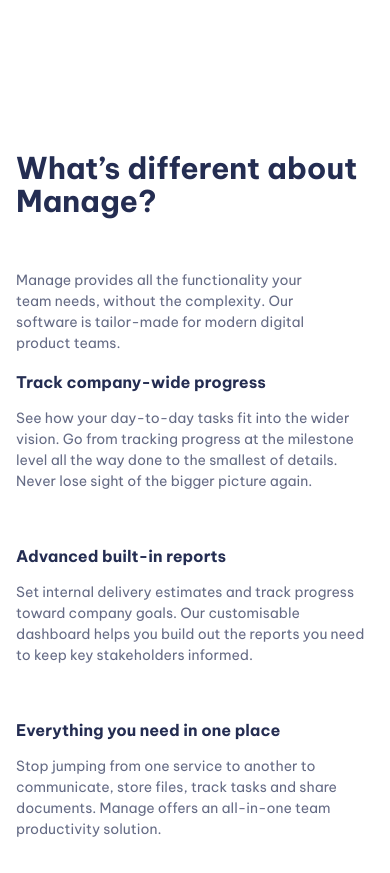
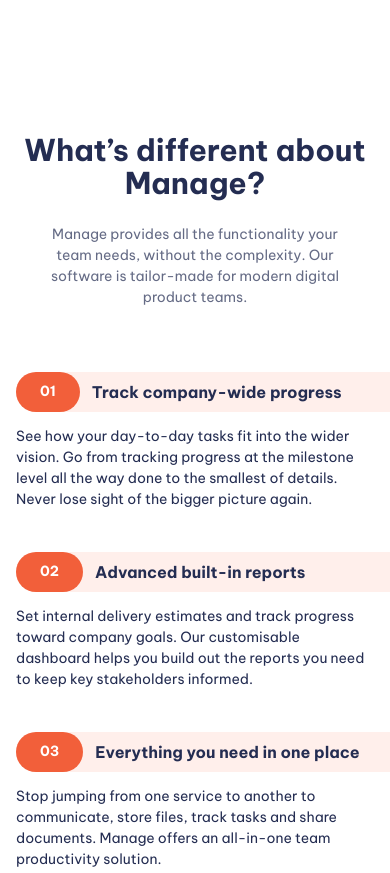
Before and after one commit to Khalidltf/responsive-website-w-HTML-n-CSS, a website built with Vite: page index.html in a window 390 px wide. Shown: the part 840-1713 px from the top of the page. Built offline with nearby package versions, Linux system fonts and the light colour scheme.

Commit message:
numbered list
Signed-off-by: khalidlotfi <khalidlotfi2005@gmail.com>

```diff
--- a/index.html
+++ b/index.html
@@ -57,28 +57,29 @@
       <section class="padding-block-900">
         <div class="container">
           <div class="even-columns">
-            <div class="flow">
+            <div class="flow text-center-sm-only margin-bottom-700" style="--flow-spacer: 1.5rem;">
               <h2 class="fs-secondary-heading fw-bold">What’s different about Manage?</h2>
               <p>Manage provides all the functionality your team needs, without the complexity. Our software is tailor-made for modern digital product teams.</p>
             </div>
+
             <div>
               <ul class="numbered-items | flow" role="list">
                 <li>
-                  <div class="flow" style="--flow-spacer: 1em;">
-                    <h3 class="fs-600 fw-bold">Track company-wide progress</h3>
-                    <p data-width="w ide">See how your day-to-day tasks fit into the wider vision. Go from tracking progress at the milestone level all the way done to the smallest of details. Never lose sight of the bigger picture again.</p>
+                  <div class="flow" style="--flow-spacer: 1em">
+                    <h3 class="numbered-items__title | fs-600 fw-bold">Track company-wide progress</h3>
+                    <p class="numbered-items__body" data-width="wide">See how your day-to-day tasks fit into the wider vision. Go from tracking progress at the milestone level all the way done to the smallest of details. Never lose sight of the bigger picture again.</p>
                   </div>
                 </li>
                 <li>
                   <div class="flow" style="--flow-spacer: 1em;">
-                    <h3 class="fs-600 fw-bold">Advanced built-in reports</h3>
-                    <p data-width="w ide">Set internal delivery estimates and track progress toward company goals. Our customisable dashboard helps you build out the reports you need to keep key stakeholders informed.</p>
+                    <h3 class="numbered-items__title | fs-600 fw-bold">Advanced built-in reports</h3>
+                    <p class="numbered-items__body" data-width="wide">Set internal delivery estimates and track progress toward company goals. Our customisable dashboard helps you build out the reports you need to keep key stakeholders informed.</p>
                   </div>
                 </li>
                 <li>
                   <div class="flow" style="--flow-spacer: 1em;">
-                    <h3 class="fs-600 fw-bold">Everything you need in one place</h3>
-                    <p data-width="w ide">Stop jumping from one service to another to communicate, store files, track tasks and share documents. Manage offers an all-in-one team productivity solution.</p>
+                    <h3 class="numbered-items__title | fs-600 fw-bold">Everything you need in one place</h3>
+                    <p class="numbered-items__body" data-width="wide">Stop jumping from one service to another to communicate, store files, track tasks and share documents. Manage offers an all-in-one team productivity solution.</p>
                   </div>
                 </li>
               </ul>
--- a/style.css
+++ b/style.css
@@ -69,8 +69,8 @@
 }
 
 /* Remove list styles on ul, ol elements with a list role, which suggests default styling will be removed */
-ul[role='list'],
-ol[role='list'] {
+ul[role="list"],
+ol[role="list"] {
   list-style: none;
 }
 
@@ -132,18 +132,18 @@
   max-width: 32ch;
 }
 
-p[data-width="w ide"] {
+p[data-width="wide"] {
   max-width: 42ch;
 }
 
 /* Button */
 .button {
   display: inline-flex;
+  cursor: pointer;
+  text-decoration: none;
+  border: 0;
   border-radius: 100vmax;
-  padding: 1.25em 2em;
-  text-decoration: none;
-  cursor: pointer;
-  border: 0;
+  padding: 1.25em 2.5em;
   font-weight: var(--fw-bold);
   font-size: var(--fs-button);
   line-height: 1;
@@ -157,7 +157,7 @@
   color: var(--clr-accent-400);
 }
 
-.button[data-shadow='none'] {
+.button[data-shadow="none"] {
   box-shadow: none;
 }
 
@@ -165,7 +165,6 @@
 .button:focus-visible {
   background-color: var(--clr-accent-300);
 }
-
 
 .button[data-type="inverted"]:hover,
 .button[data-type="inverted"]:focus-visible {
@@ -179,7 +178,7 @@
   padding-top: var(--size-700);
 }
 
-.nav-wrapper{
+.nav-wrapper {
   display: flex;
   justify-content: space-between;
   align-items: center;
@@ -216,15 +215,15 @@
     position: fixed;
     padding: var(--size-700);
     inset: 7rem var(--size-400) auto;
-    max-width: 32rem;
-    margin-inline: auto;
+    max-width: 25rem;
+    margin-left: auto;
     background: var(--clr-neutral-100);
     border-radius: var(--size-100);
     box-shadow: 0 0 0.75em rgb(0, 0, 0, 0.05);
   }
 
   .primary-header[data-overlay]::before {
-    content: '';
+    content: "";
     position: fixed;
     inset: 0;
     background-image: linear-gradient(rgb(0 0 0 / 0), rgb(0 0 0 / 0.8));
@@ -264,11 +263,11 @@
 
 .primary-footer-wrapper {
   display: grid;
-  gap: var(--size-700) ;
+  gap: var(--size-700);
   grid-template-areas:
-    'form'
-    'nav'
-    'logo-social';
+    "form"
+    "nav"
+    "logo-social";
 }
 
 .primary-footer-logo-social {
@@ -296,7 +295,7 @@
   gap: var(--size-200);
 }
 
-input:where([type='text'], [type='email']) {
+input:where([type="text"], [type="email"], ) {
   border-radius: 100vw;
   border: 0;
   padding: var(--size-300) var(--size-400);
@@ -376,7 +375,7 @@
 }
 
 .cta::before {
-  content: '';
+  content: "";
   position: absolute;
   z-index: -1;
   inset: 0;
@@ -387,11 +386,73 @@
   opacity: 0.1;
 }
 
+/* numbered items */
 
+.numbered-items {
+  counter-reset: count;
+  width: fit-content;
+  margin-inline: auto;
+}
 
+.numbered-items li {
+  counter-increment: count;
+}
 
+.numbered-items div {
+  display: grid;
+  position: relative;
+  align-items: center;
+  column-gap: var(--size-300);
+  grid-template-columns: min-content 1fr;
+}
 
+.numbered-items__title {
+  grid-row: 1 / 2;
+  grid-column: 2 / 3;
+  line-height: 1;
+}
 
+.numbered-items__body {
+  grid-column: 1 / -1;
+}
+
+@media (min-width: 30em) {
+  .numbered-items__body {
+    grid-column: 2 / -1;
+  }
+}
+
+.numbered-items div::before,
+.numbered-items div::after {
+  height: 40px;
+}
+
+.numbered-items div::before {
+  content: "0" counter(count);
+  display: flex;
+  align-items: center;
+  color: var(--clr-neutral-100);
+  font-weight: var(--fw-bold);
+  background-color: var(--clr-accent-400);
+  padding: 0 var(--size-500);
+  border-radius: 100vw;
+  grid-row: 1 / 2;
+  grid-column: 1 / 2;
+}
+
+@media (max-width: 30em) {
+  .numbered-items div::after {
+    --bg: var(--clr-accent-100);
+    content: "";
+    display: block;
+    z-index: -1;
+    border-radius: 100vw 0 0 100vw;
+    grid-column: 1 / -1;
+    grid-row: 1 / 2;
+    box-shadow: 5em 0 0 var(--bg);
+    background: var(--bg);
+  }
+}
 
 
 
@@ -432,22 +493,21 @@
 
 .visually-hidden {
   position: absolute;
-  position: absolute !important;
-  width: 1px !important;
-  height: 1px !important;
-  padding: 0 !important;
-  margin: -1px !important;
-  overflow: hidden !important;
-  clip: rect(0,0,0,0) !important;
-  white-space: nowrap !important;
-  border: 0 !important;
+  width: 1px;
+  height: 1px;
+  padding: 0;
+  margin: -1px;
+  overflow: hidden;
+  clip: rect(0, 0, 0, 0);
+  white-space: nowrap;
+  border: 0;
 }
 
 .container {
   --max-width: 1110px;
-  --padding: 1rem;
+  --container-padding: 1rem;
 
-  width: min(var(--max-width), 100% - (var(--padding) * 2));
+  width: min(var(--max-width), 100% - (var(--container-padding) * 2));
   margin-inline: auto;
 }
 
@@ -478,7 +538,25 @@
 }
 
 :where(.flow :not(:first-child)) {
-  margin-top: var(--flow-spacer, 3.7em);
+  margin-top: var(--flow-spacer, 3em);
+}
+
+.text-center {
+  text-align: center;
+}
+
+.text-center p {
+  margin-inline: auto;
+}
+
+@media (max-width: 50em) {
+  .text-center-sm-only {
+    text-align: center;
+  }
+
+  .text-center-sm-only p {
+    margin-inline: auto;
+  }
 }
 
 .text-primary-400 {
@@ -548,9 +626,12 @@
 .padding-block-900 {
   padding-block: var(--size-900);
 }
-
 .padding-block-700 {
   padding-block: var(--size-700);
+}
+
+.margin-bottom-700 {
+  margin-block-end: var(--size-700);
 }
 
 .display-sm-none {
```
